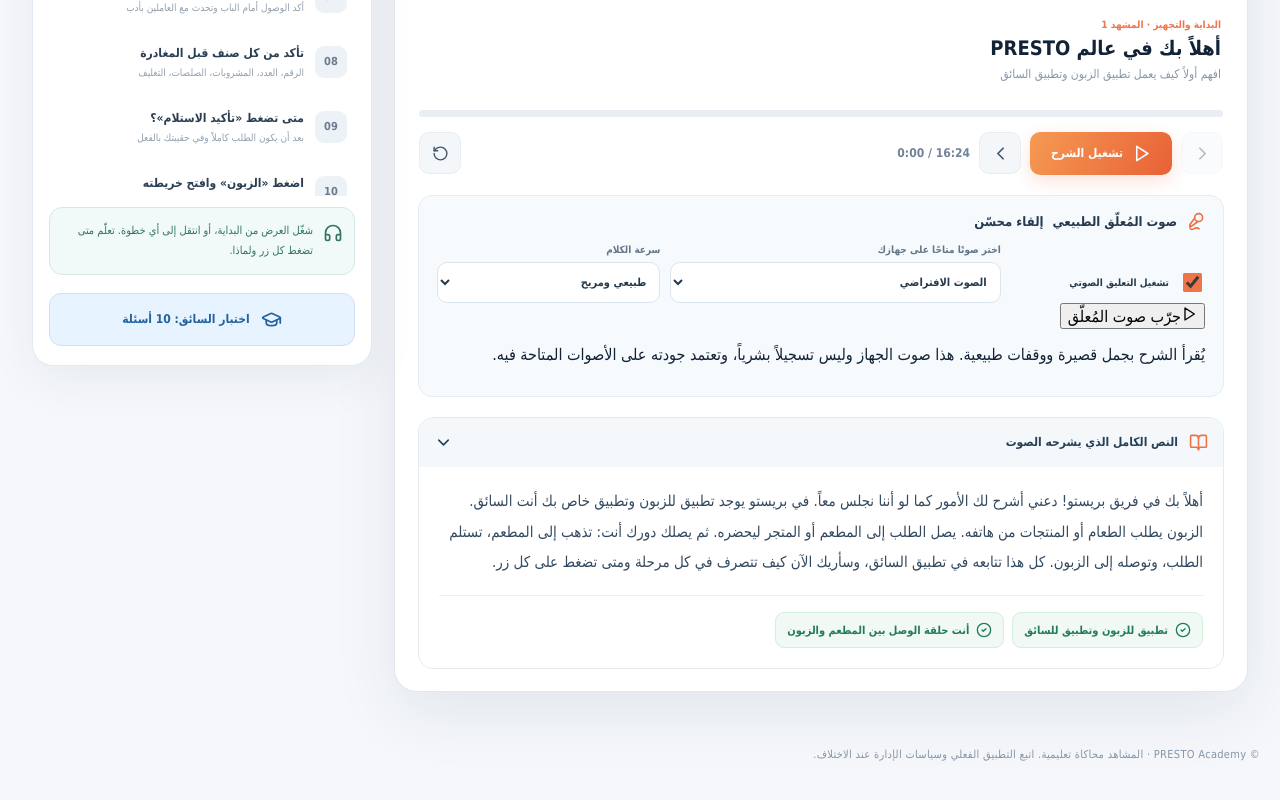
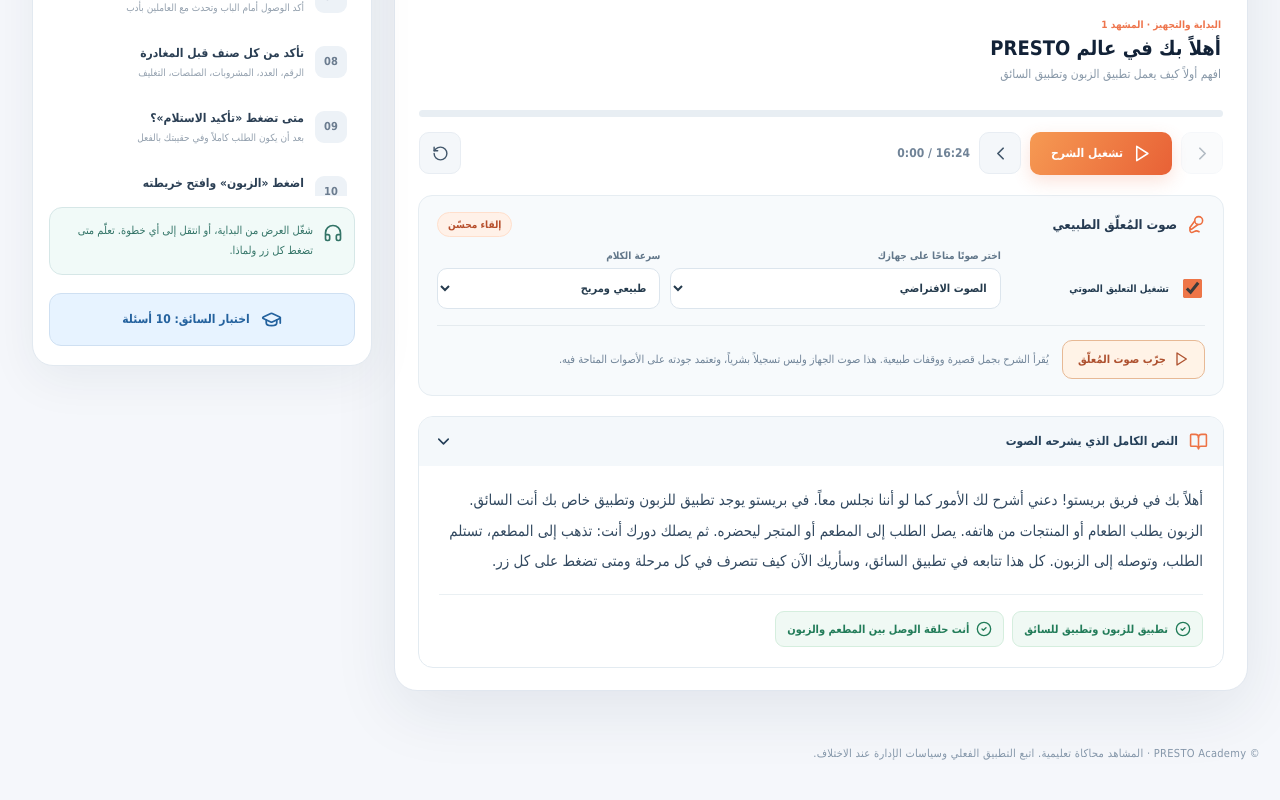
Before and after one commit to mouhamedyslemelgh-commits/Presto, a Next.js app: page /guide-livreur in a window 1280 px wide. Shown: the part 961-1761 px from the top of the page. Built offline with nearby package versions, Linux system fonts and the light colour scheme.

Commit message:
Polish natural narrator selector and voice sample controls

```diff
--- a/app/guide-livreur/guide.module.css
+++ b/app/guide-livreur/guide.module.css
@@ -216,3 +216,11 @@
 @media(max-width:1100px){.chapterNav{padding:0 20px;gap:8px}.chapterNav button{padding:12px;gap:8px}.chapterNav button span{font-size:11px}}
 @media(max-width:800px){.chapterNav{grid-template-columns:repeat(2,minmax(0,1fr));padding:0 12px;margin-bottom:16px}.chapterNav button{min-height:58px}.quizPanel{margin:20px 10px;padding:18px}.studioControls{grid-template-columns:repeat(2,minmax(0,1fr))}.studioSwitch{grid-column:1/-1}.financeBoard{width:min(90%,580px)}}
 @media(max-width:580px){.financeBoard{padding:13px;width:94%;border-radius:15px}.financeHead{gap:7px}.financeHead>span{font-size:10px;gap:5px}.financeHead>span svg{width:18px}.financeHead>strong{font-size:17px}.fares{gap:6px;margin:12px 0}.fare{padding:10px 8px}.fare>span{font-size:13px}.fare>strong{font-size:13px}.financeFoot{font-size:9px;padding:9px}.bankFormula{gap:5px;font-size:18px;margin:22px 0}.bankAccount{padding:11px}.bankAccount>strong{font-size:17px}.bankAccount>div b{font-size:15px}.bankAccount>div small{font-size:9px}.walletCard{padding:11px}.walletCard strong{font-size:11px}.voiceStudio,.scriptPanel{margin-left:12px;margin-right:12px}.voiceStudio{padding:12px}.studioControls{grid-template-columns:1fr}.studioSwitch{grid-column:auto}.scriptBody{padding:14px}.scriptBody p{font-size:13px;line-height:2}.chapterNav button small{flex-basis:29px;width:29px;height:29px}.quizGrid{grid-template-columns:1fr}.quizHead h2{font-size:20px}.cautionBoard{padding:18px;width:93%}.cautionBoard h3{font-size:18px}.cautionRow{font-size:11px;padding:10px}}
+
+
+.voiceNoteTag{margin-inline-start:auto;display:inline-flex;align-items:center;gap:5px;color:#b64e2b!important;font-size:10px;font-weight:900;background:#fff1e8;border:1px solid #ffdfcc;border-radius:40px;padding:6px 10px;white-space:nowrap}
+.voiceTestRow{display:flex;align-items:center;gap:13px;flex-wrap:wrap;margin-top:16px;padding-top:14px;border-top:1px solid #e5ebef}
+.testVoiceButton{display:inline-flex;align-items:center;justify-content:center;gap:7px;border:1px solid #e7b995;background:#fff3e7;color:#ae512f;border-radius:10px;font-weight:900;font-size:11px;padding:10px 15px;min-height:39px;font-family:inherit;white-space:nowrap;cursor:pointer}
+.testVoiceButton:hover{background:#ffe9d5}
+.voiceTestRow p{flex:1;min-width:180px;font-size:11px;line-height:1.75;margin:0;color:#708498}
+@media(max-width:630px){.voiceTestRow{align-items:flex-start;flex-direction:column}.voiceTestRow p{min-width:0}.voiceNoteTag{font-size:9px}}
```
